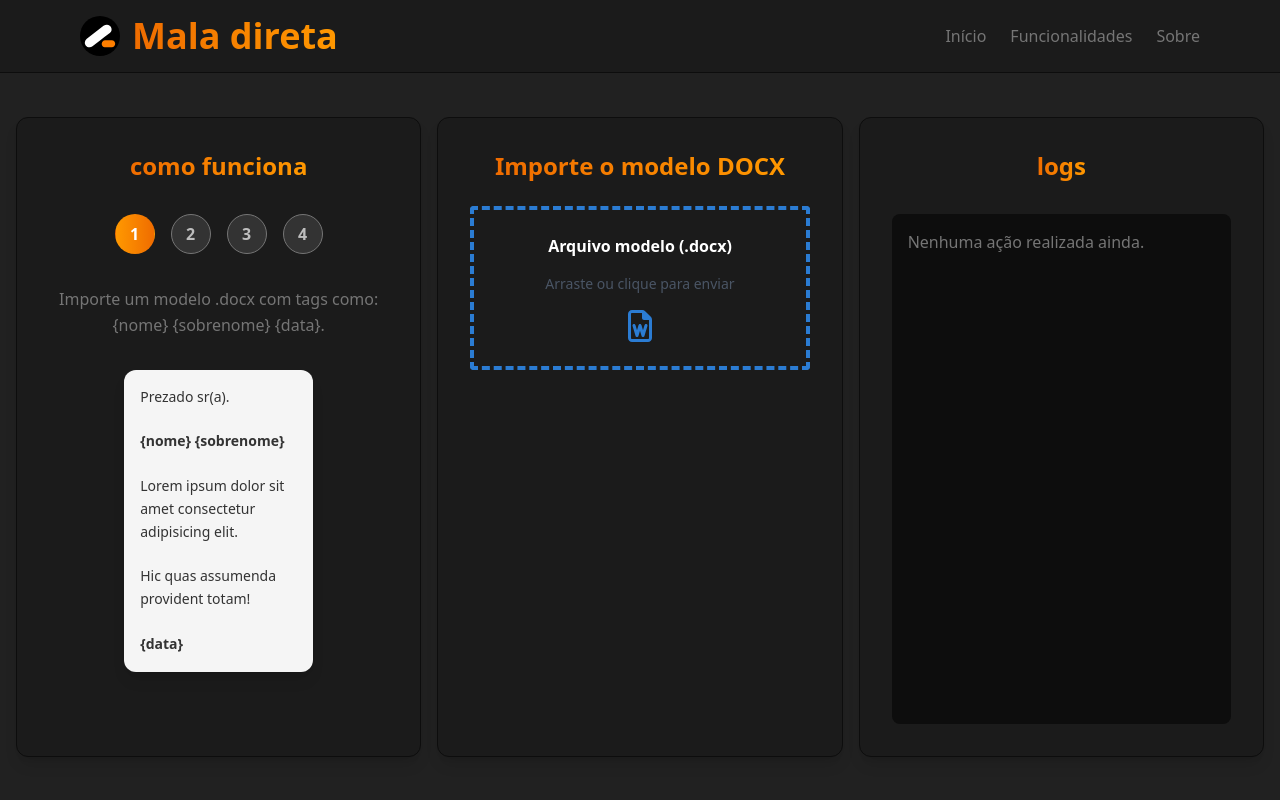
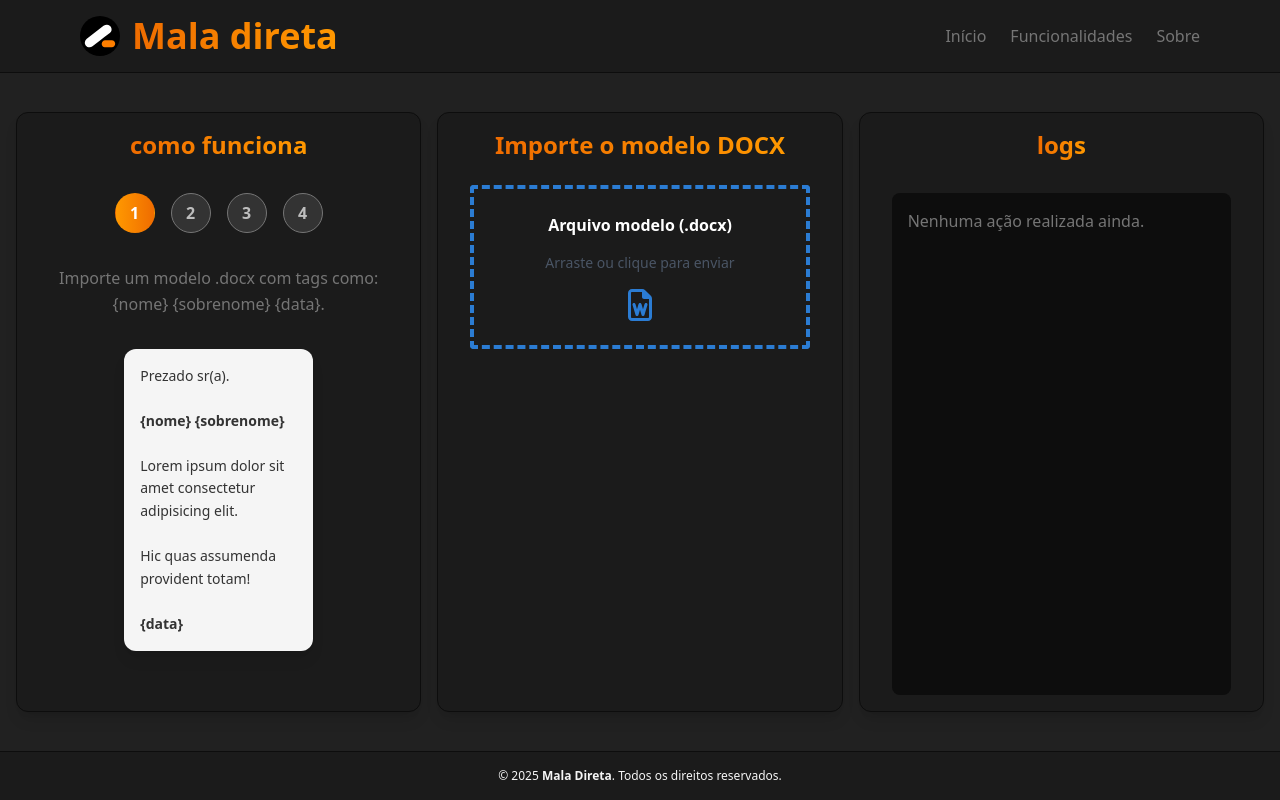
Before and after one commit to cesardmn/maladireta, a React (Vite) app: page / in a window 1280 px wide. Built offline with nearby package versions, Linux system fonts and the light colour scheme.

Commit message:
feature: Criado o componente Footer

```diff
--- a/src/components/App.jsx
+++ b/src/components/App.jsx
@@ -6,7 +6,7 @@ import DocxImport from './DocxImport'
 import XlsxImport from './XlsxImport'
 import Choice from './Choice'
 import { useState } from 'react'
-// import { useFiles } from '../providers/Files/Hook'
+import Footer from './Footer'
 
 const App = () => {
   const [step, setStep] = useState('docx')
@@ -36,6 +36,8 @@ const App = () => {
           <LogPanel />
         </ColumnContainer>
       </section>
+
+      <Footer />
     </main>
   )
 }
--- a/src/components/ColumnContainer.jsx
+++ b/src/components/ColumnContainer.jsx
@@ -2,7 +2,7 @@ const ColumnContainer = ({ children }) => {
   return (
     <div
       className="
-        flex bg-bk-2 rounded-xl border border-bk-3 shadow-lg py-8 px-4 max-w-2xl w-full lg:h-[80svh]
+        flex bg-bk-2 rounded-xl border border-bk-3 shadow-lg py-4 px-4 max-w-2xl w-full lg:h-[75svh]
         "
     >
       {children}
--- /dev/null
+++ b/src/components/Footer.jsx
@@ -0,0 +1,15 @@
+const Footer = () => {
+  return (
+    <footer className="bg-bk-2 border-t border-bk-3 text-wt-2 text-sm px-4 py-4">
+      <div className="max-w-6xl mx-auto flex flex-col items-center gap-2 text-center sm:flex-row sm:justify-center">
+        <p className="text-xs">
+          &copy; {new Date().getFullYear()}{' '}
+          <span className="font-semibold">Mala Direta</span>. Todos os direitos
+          reservados.
+        </p>
+      </div>
+    </footer>
+  )
+}
+
+export default Footer
```
